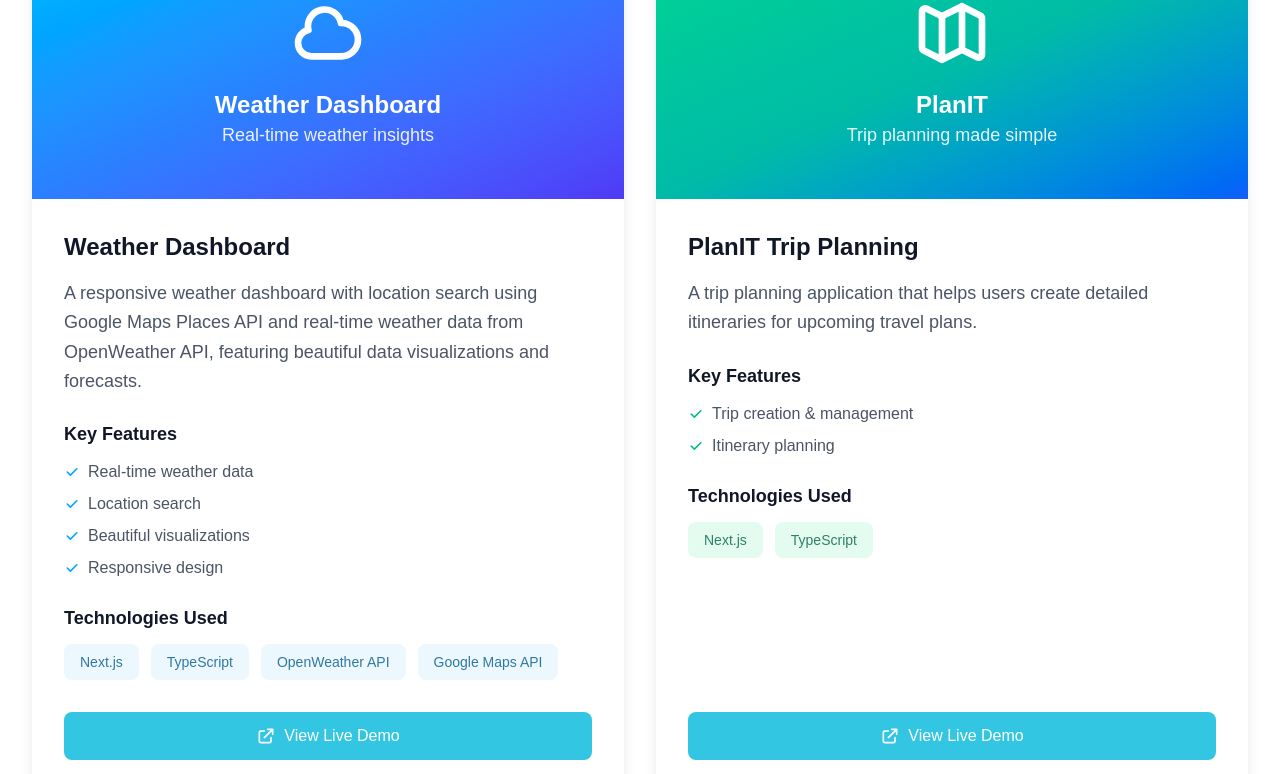
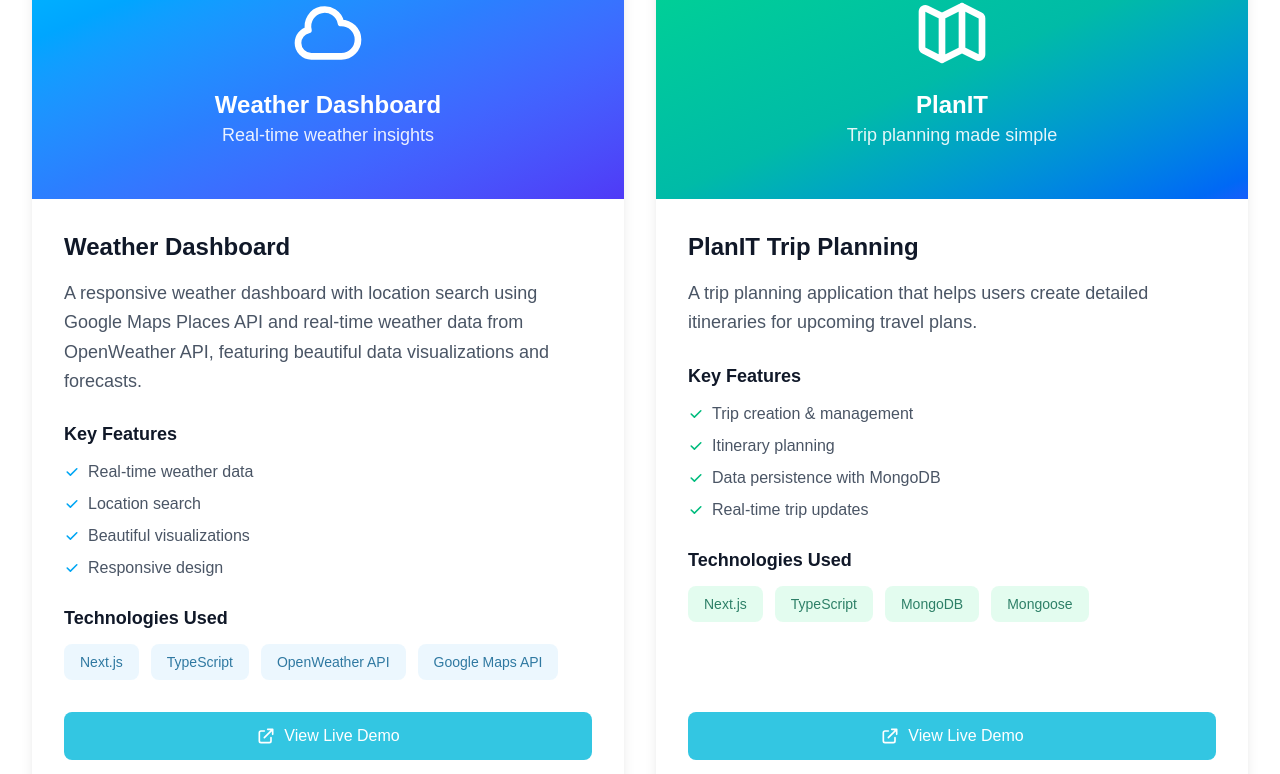
Before and after one commit to lbullen21/portfolio, a Next.js app: page /work in a window 1280 px wide. Shown: the part 414-1188 px from the top of the page. Built offline with nearby package versions, Linux system fonts and the light colour scheme.

Commit message:
feat: updated planit to include mongodb

```diff
--- a/src/app/work/page.tsx
+++ b/src/app/work/page.tsx
@@ -206,6 +206,18 @@
                       </svg>
                       Itinerary planning
                     </li>
+                    <li className="flex items-center">
+                      <svg className="w-4 h-4 mr-2 text-emerald-500" fill="currentColor" viewBox="0 0 20 20">
+                        <path fillRule="evenodd" d="M16.707 5.293a1 1 0 010 1.414l-8 8a1 1 0 01-1.414 0l-4-4a1 1 0 011.414-1.414L8 12.586l7.293-7.293a1 1 0 011.414 0z" clipRule="evenodd" />
+                      </svg>
+                      Data persistence with MongoDB
+                    </li>
+                    <li className="flex items-center">
+                      <svg className="w-4 h-4 mr-2 text-emerald-500" fill="currentColor" viewBox="0 0 20 20">
+                        <path fillRule="evenodd" d="M16.707 5.293a1 1 0 010 1.414l-8 8a1 1 0 01-1.414 0l-4-4a1 1 0 011.414-1.414L8 12.586l7.293-7.293a1 1 0 011.414 0z" clipRule="evenodd" />
+                      </svg>
+                      Real-time trip updates
+                    </li>
                   </ul>
                 </div>
 
@@ -215,7 +227,7 @@
                     Technologies Used
                   </h4>
                   <div className="flex flex-wrap gap-3">
-                    {["Next.js", "TypeScript"].map((tech) => (
+                    {["Next.js", "TypeScript", "MongoDB", "Mongoose"].map((tech) => (
                       <span
                         key={tech}
                         className="px-4 py-2 bg-emerald-100/60 dark:bg-emerald-900/30 text-emerald-800/80 dark:text-emerald-300 text-sm font-medium rounded-lg"
```
